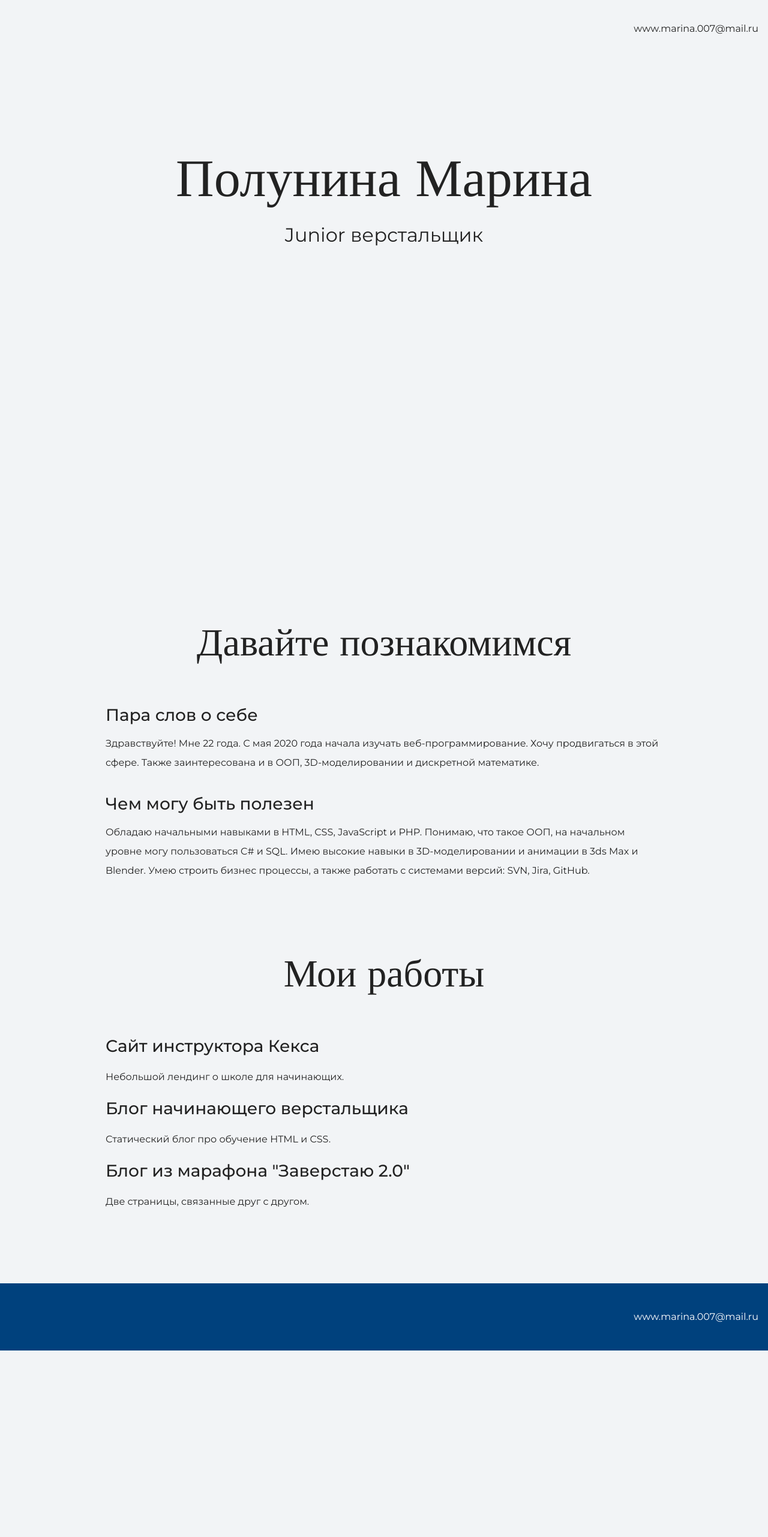
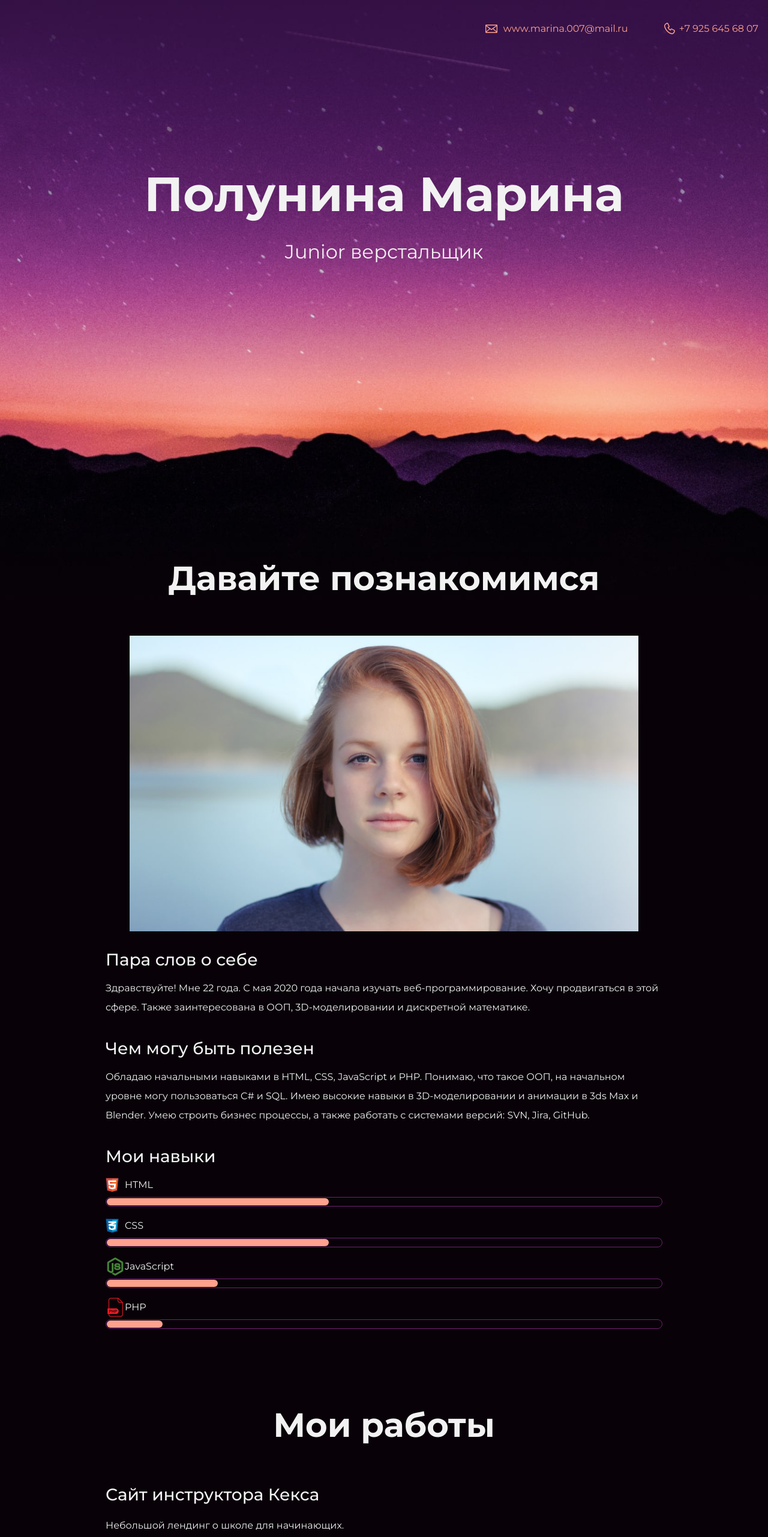
Before and after one commit to MariPolunina/My-portfolio, a plain HTML site: page index.html in a window 1280 px wide. Shown: the top 2563 px of the page at 60% size. Before the commit the page ends 2252 px from the top, so only its background shows below. Drawn offline with nearby package versions, Linux system fonts and the light colour scheme.

Commit message:
Add files via upload
New Theme and new pictures

```diff
--- a/index.html
+++ b/index.html
@@ -10,7 +10,8 @@
   <body>
     <header class="page-header">
       <div class="container">
-        www.marina.007@mail.ru
+        <a href="mailto:www.marina.007@mail.ru" class="header-email">www.marina.007@mail.ru</a>
+        <a href="tel:+79256456807" class="header-phone">+7 925 645 68 07</a>
       </div>
     </header>
 
@@ -24,11 +25,27 @@
     <section class="intro">
       <div class="container">
       <h2 class="subheading">Давайте познакомимся</h2>
+      <figure>
+        <img src="files/user.jpg" width=100% height=100% alt="Моя фотография">
+      </figure>
       <h3>Пара слов о себе</h3>
-      <p>Здравствуйте! Мне 22 года. С мая 2020 года начала изучать веб-программирование. Хочу продвигаться в этой сфере. Также заинтересована и в ООП, 3D-моделировании и дискретной математике.</p>
+      <p>Здравствуйте! Мне 22 года. С мая 2020 года начала изучать веб-программирование. Хочу продвигаться в этой сфере. Также заинтересована в ООП, 3D-моделировании и дискретной математике.</p>
       <h3>Чем могу быть полезен</h3>
       <p> Обладаю начальными навыками в HTML, CSS, JavaScript и PHP. Понимаю, что такое ООП, на начальном уровне могу пользоваться C# и SQL. Имею высокие навыки в 3D-моделировании и анимации в 3ds Max и Blender. Умею строить бизнес процессы, а также работать с системами версий: SVN, Jira, GitHub. </p>
+    <div class="skills">
+      <h3>Мои навыки</h3>
+      <dl class="skills-list">
+        <dt class="skill-html">HTML</dt>
+        <dd class="level"><div style="width: 40%;">40%</div></dd>
+        <dt class="skill-css">CSS</dt>
+        <dd class="level"><div style="width: 40%;">40%</div></dd>
+        <dt class="skill-javascript">JavaScript</dt>
+        <dd class="level"><div style="width: 20%;">20%</div></dd>
+        <dt class="skill-php">PHP</dt>
+        <dd class="level"><div style="width: 10%;">10%</div></dd>
+      </dl>
     </div>
+  </div>
     </section>
 
     <section class="portfolio">
@@ -37,6 +54,9 @@
 
       <h3>Сайт инструктора Кекса</h3>
       <p>Небольшой лендинг о школе для начинающих.</p>
+      <figure>
+        <img src="files/project.jpg" width=100% height=100% alt="Сайт инструктора Кекса">
+      </figure>
 
       <h3>Блог начинающего верстальщика</h3>
       <p>Статический блог про обучение HTML и CSS.</p>
@@ -48,7 +68,8 @@
 
     <footer class="page-footer">
       <div class="container">
-      www.marina.007@mail.ru
+        <a href="mailto:www.marina.007@mail.ru" class="footer-email">www.marina.007@mail.ru</a>
+        <a href="tel:+79256456807" class="footer-phone">+7 925 645 68 07</a>
     </div>
     </footer>
   </body>
--- a/style.css
+++ b/style.css
@@ -4,8 +4,8 @@ body {
   font-family: "Montserrat", "Helvetica", "Arial", sans-serif;
   font-size: 16px;
   line-height: 32px;
-  color: #222222;
-  background-color: #f2f4f6;
+  color: #f2f2f2;
+  background-color: #080208;
   background-image: url("img/hero-bg.jpg");
   background-repeat: no-repeat;
   background-position: top center;
@@ -18,7 +18,7 @@ body {
 }
 
 .page-header {
-  margin: 0 0 160px;
+  margin: 0 0 180px;
   padding: 32px 0 32px;
 }
 
@@ -30,7 +30,7 @@ body {
 
 .page-header a {
   margin-left: 56px;
-  color: #288be6;
+  color: #fea18d;
   text-decoration: none;
   background-repeat: no-repeat;
   background-position: left;
@@ -38,16 +38,16 @@ body {
 
 .header-email {
   padding-left: 30px;
-  background-image: url("img/icon-email-header.svg");
+  background-image: url("img/icon-email.svg");
 }
 
 .header-phone {
   padding-left: 25px;
-  background-image: url("img/icon-phone-header.svg");
+  background-image: url("img/icon-phone.svg");
 }
 
 .hero-image {
-  margin-bottom: 620px;
+  margin-bottom: 480px;
 }
 
 .hero-image .container {
@@ -56,11 +56,9 @@ body {
 }
 
 .heading {
-  margin: 0 0 16px;
-  font-family: "Old Standard TT", "Times", "Times New Roman", serif;
-  font-size: 88px;
+  margin: 0 0 24px;
+  font-size: 80px;
   line-height: 96px;
-  font-weight: 400;
 }
 
 .hero-image p {
@@ -75,10 +73,8 @@ body {
 
 .subheading {
   margin: 0 0 56px;
-  font-family: "Old Standard TT", "Times", "Times New Roman", serif;
-  font-size: 64px;
+  font-size: 56px;
   line-height: 80px;
-  font-weight: 400;
   text-align: center;
 }
 
@@ -118,20 +114,32 @@ body {
   background-image: url("img/icon-css.svg");
 }
 
+.skill-javascript
+{
+  background-image: url("img/icon-js.png");
+  background-size: contain;
+}
+
+.skill-php
+{
+  background-image: url("img/icon-php.png");
+  background-size: contain;
+}
+
 .level {
   margin: 4px 0 16px;
   padding: 0;
   height: 14px;
   font-size: 0;
-  background-color: #ffffff;
-  border: 1px solid #86c3fa;
+  background-color: #080208;
+  border: 1px solid #712073;
   border-radius: 8px;
 }
 
 .level div {
   margin: 1px;
   height: 12px;
-  background-color: #288be6;
+  background-color: #fea18d;
   border-radius: 6px;
 }
 
@@ -165,19 +173,18 @@ body {
   text-decoration: none;
   text-transform: uppercase;
   border-radius: 4px;
-  background-color: #288be6;
+  background-color: #712073;
   color: #ffffff;
 }
 
 .page-footer {
   padding: 40px 0;
-  background-color: #00417d;
-  color: #ffffff;
+  background-color: #260c26;
 }
 
 .page-footer a {
   margin-left: 56px;
-  color: inherit;
+  color: #fea18d;
   text-decoration: none;
   background-repeat: no-repeat;
   background-position: left;
@@ -185,10 +192,10 @@ body {
 
 .footer-email {
   padding-left: 30px;
-  background-image: url("img/icon-email-footer.svg");
+  background-image: url("img/icon-email.svg");
 }
 
 .footer-phone {
   padding-left: 25px;
-  background-image: url("img/icon-phone-footer.svg");
+  background-image: url("img/icon-phone.svg");
 }
```
Also changed, not shown: files/project.jpg (added), files/user.jpg (added), img/hero-bg.jpg (added), img/icon-css.svg (added), img/icon-email-footer.svg (added), img/icon-email-header.svg (added), img/icon-email.svg (added), img/icon-html.svg (added), img/icon-js.png (added), img/icon-phone-footer.svg (added), img/icon-phone-header.svg (added), img/icon-phone.svg (added), img/icon-php.png (added).
